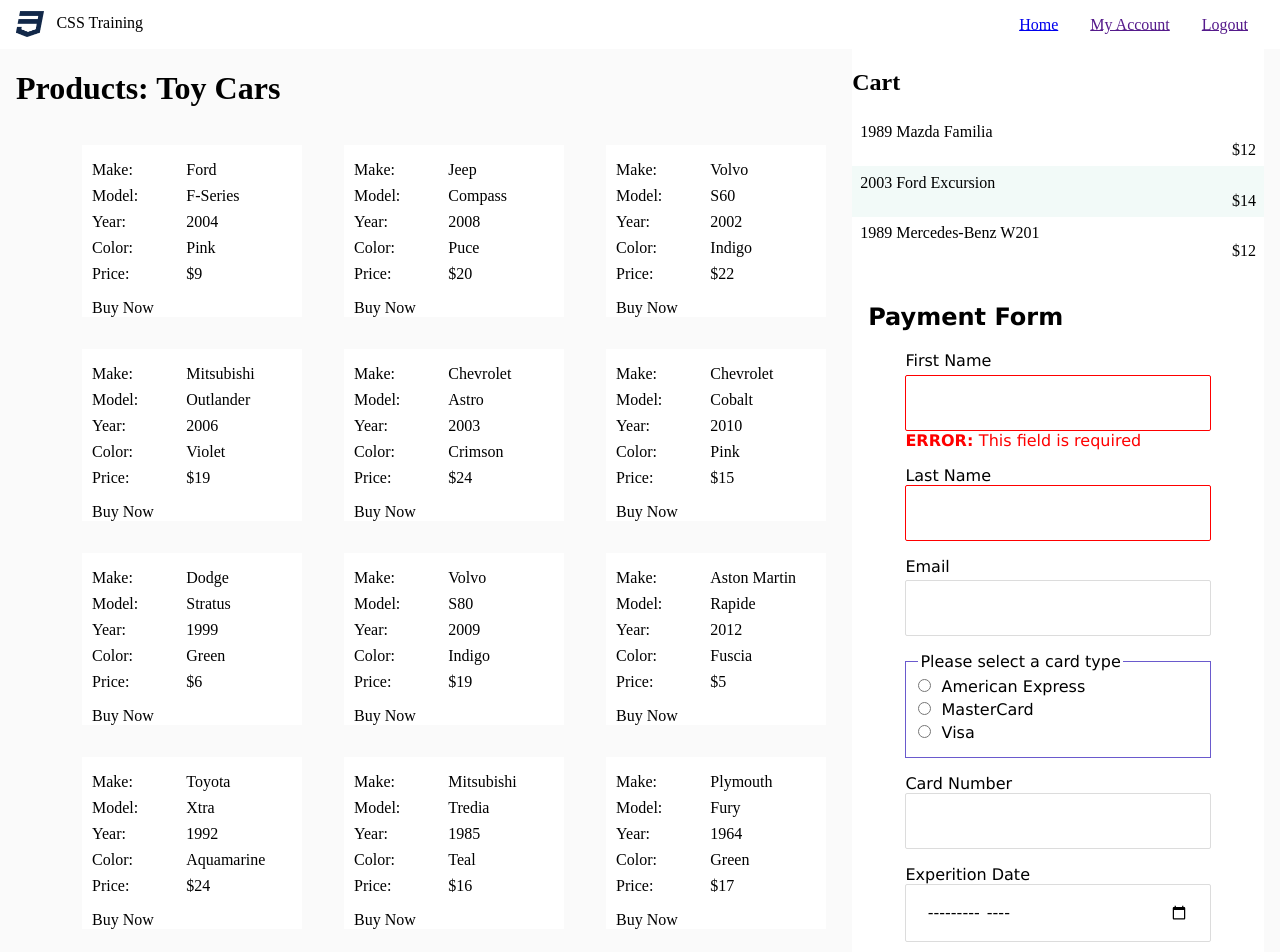
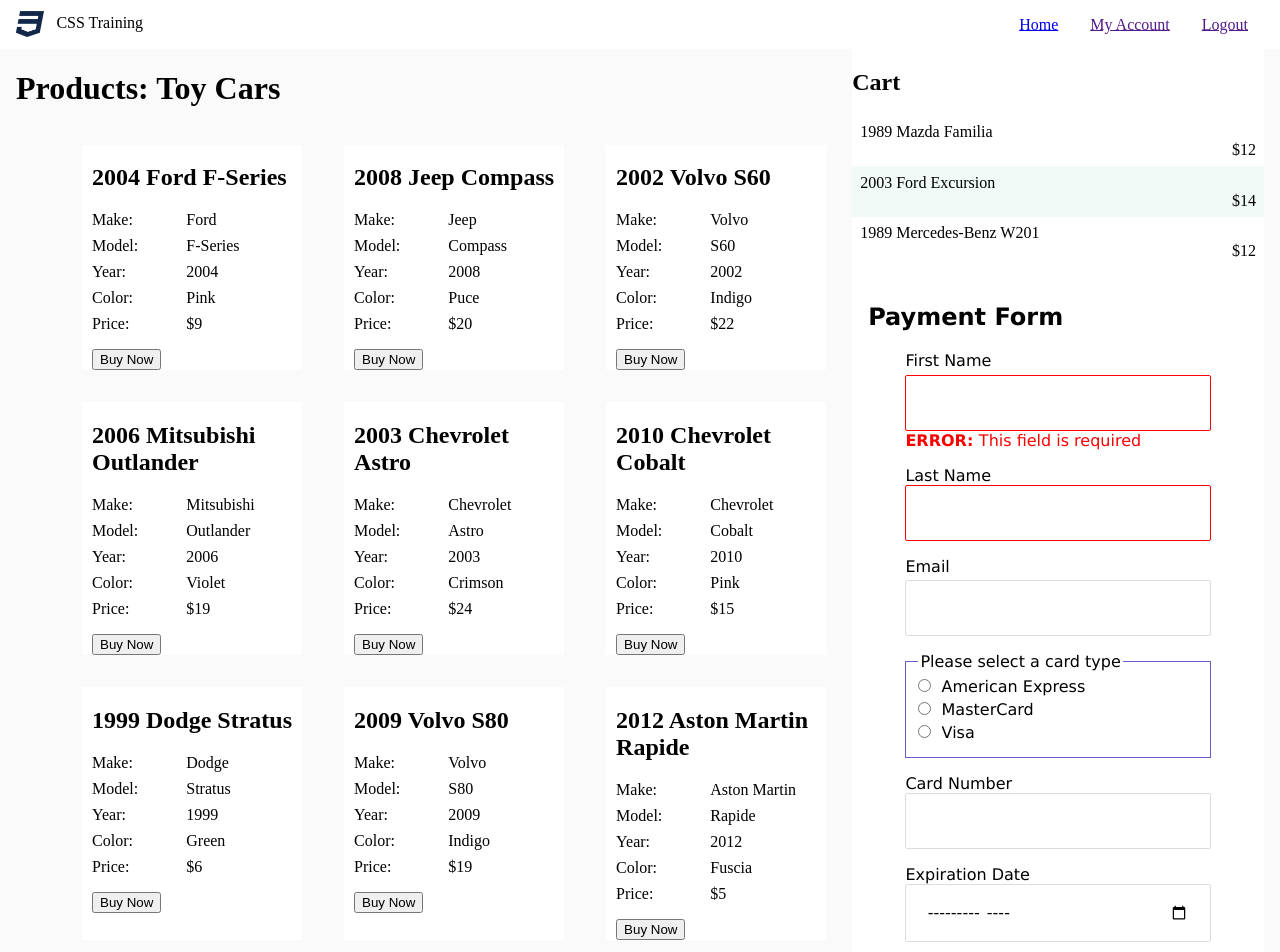
Before and after one commit to Andromeda-Galactic-Solutions/css-training, a Vue app: page / in a window 1280 px wide. Shown: the top 952 px of the page. Built offline with nearby package versions, Linux system fonts and the light colour scheme.

Commit message:
form submit and aria updates

```diff
--- a/src/components/cart.vue
+++ b/src/components/cart.vue
@@ -1,7 +1,7 @@
 <template>
   <div>
     <h2>Cart</h2>
-    <ul>
+    <ul id="cart" role="status" aria-atomic="false" aria-live="polite" aria-relevant="additions removals">
       <li v-for="product in products" :key="product.id">
         <div>{{product.year}} {{product.make}} {{product.model}}</div>
         <div>${{product.price}}</div>
--- a/src/components/payment-form.vue
+++ b/src/components/payment-form.vue
@@ -13,12 +13,13 @@
       - Card Number, required, max length 100
       - Expiration date, required
     </pre> -->
-    <form>
+    <form v-on:submit="handleForm()">
       <div class="first-name">
         <label for="firstName">First Name</label>
 
           <input type="text"
             required
+            name="firstName"
             maxlength="100"
             id="firstName"
             aria-errormessage="firstNameError"
@@ -33,12 +34,12 @@
       <div class="last-name">
         <label>
           Last Name
-          <input type="text" required />
+          <input type="text" required name="lastName" />
         </label>
       </div>
       <div class="email">
         <label for="email">Email</label>
-        <input id="email" type="email" />
+        <input id="email" type="email" name="email" />
       </div>
       <!-- <div class="card-type">
         <label>Card Type</label>
@@ -52,25 +53,25 @@
       <div class="radio card-type">
         <fieldset>
           <legend>Please select a card type</legend>
-          <label><input name="card-type" type="radio">American Express</label>
-          <label><input name="card-type" type="radio">MasterCard</label>
-          <label><input name="card-type" type="radio">Visa</label>
+          <label><input name="card-type" value="amex" type="radio">American Express</label>
+          <label><input name="card-type" value="mc" type="radio">MasterCard</label>
+          <label><input name="card-type" value="visa" type="radio">Visa</label>
         </fieldset>
       </div>
       <div class="card-number">
         <label>
           Card Number
-          <input type="text" />
+          <input type="text" name="cardNumber" />
         </label>
       </div>
       <div class="expiration-date">
         <label>
-          Experition Date
-          <input type="month" />
+          Expiration Date
+          <input type="month" name="expirationDate" />
         </label>
       </div>
 
-      <button type="submit">Save me</button>
+      <button type="submit">Checkout</button>
     </form>
   </div>
 </template>
@@ -172,7 +173,7 @@ input:invalid ~ .error {
 <script>
   export default {
     name: "PaymentForm",
-    methods: { setInvalid }
+    methods: { setInvalid, handleForm }
   };
   function setInvalid(id) {
     const elem = document.getElementById(id)
@@ -180,4 +181,10 @@ input:invalid ~ .error {
     const isValid = elem.validity.valid
     elem.setAttribute('aria-invalid', !isValid)
   }
+
+  function handleForm() {
+    const form = document.forms[0]
+    console.log('form.submit', form)
+    // alert(form.firstName.value)
+  }
 </script>
--- a/src/components/products.vue
+++ b/src/components/products.vue
@@ -3,14 +3,20 @@
     <h1>Products: Toy Cars</h1>
     <ul>
       <li v-for="product in products" :key="product.id">
-        <dl>
+        <h2 :id="'h2_'+product.id">{{product.year }} {{ product.make }} {{ product.model }}</h2>
+        <dl :id="'dl_'+product.id">
           <dt>Make:</dt> <dd>{{ product.make }} </dd>
           <dt>Model:</dt> <dd>{{ product.model }} </dd>
           <dt>Year:</dt> <dd>{{ product.year }} </dd>
           <dt>Color:</dt> <dd>{{ product.color }} </dd>
           <dt>Price:</dt> <dd>${{ product.price }} </dd>
         </dl>
-        <div>Buy Now</div>
+        <button
+          type="button"
+          aria-controls="cart"
+          :aria-labelledby="'h2_'+product.id"
+          :aria-details="'dl_'+product.id"
+        >Buy Now</button>
       </li>
     </ul>
   </main>
```
